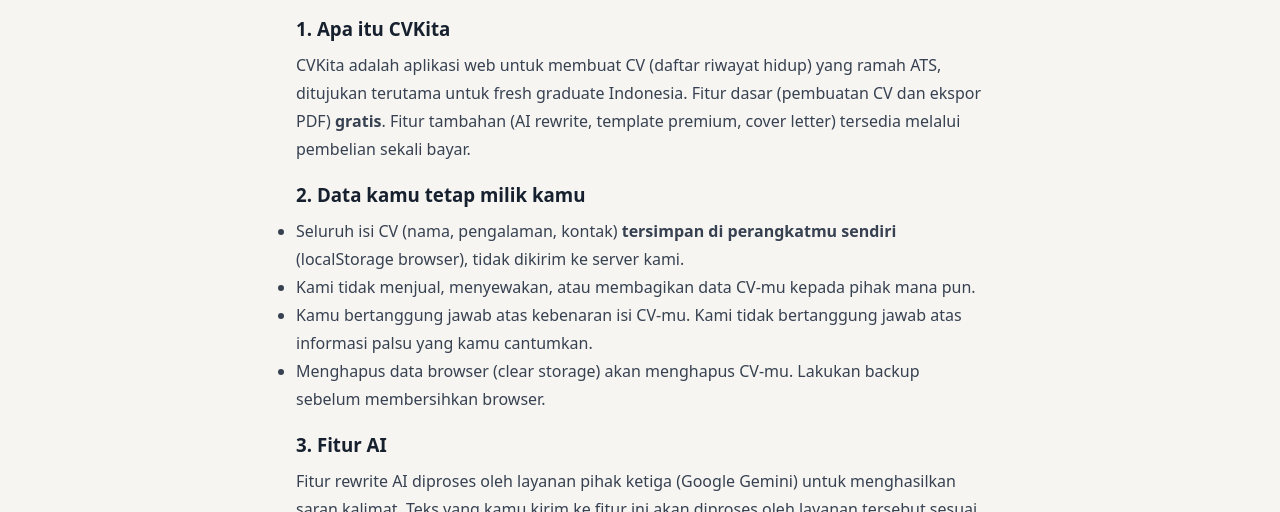
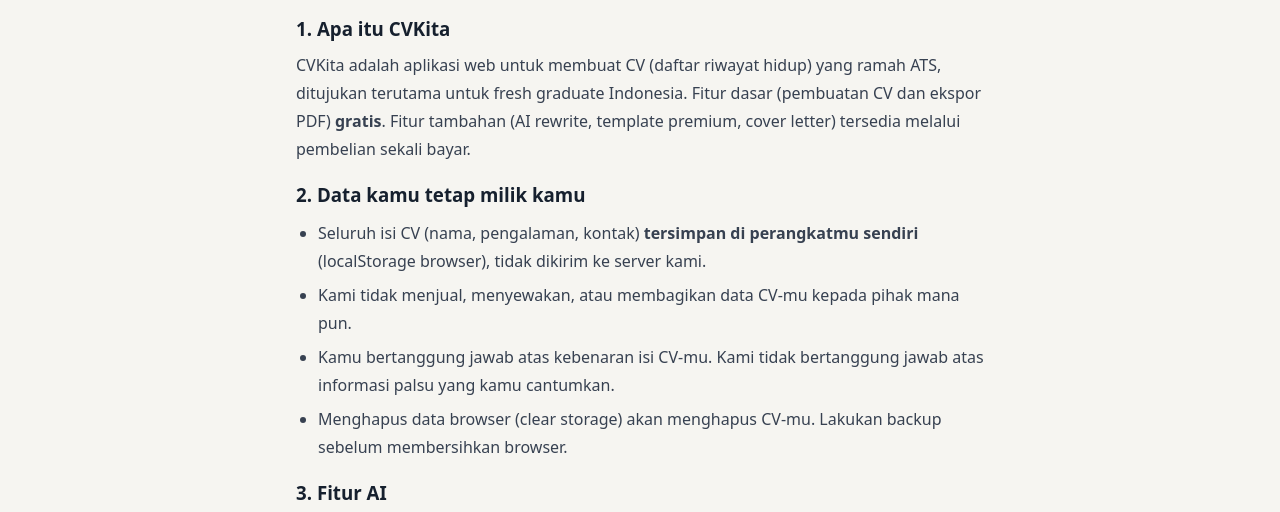
Before and after one commit to rifakhoirul/cvkita, a website: page terms.html in a window 1280 px wide. Shown: the part 221-733 px from the top of the page. Drawn offline with Linux system fonts and the light colour scheme.

Commit message:
terms.html: bullet list diberi indentasi (padding-left) + spacing antar item, tidak mepet kiri lagi

```diff
--- a/terms.html
+++ b/terms.html
@@ -10,6 +10,8 @@
   h2{margin:26px 0 10px}
   h3{margin:18px 0 8px}
   p,li{line-height:1.75;color:#374151}
+  ul,ol{padding-left:22px;margin:10px 0}
+  li{margin-bottom:6px}
   .update{font-size:.85rem;color:#4b5563}
 </style>
 </head>
```
